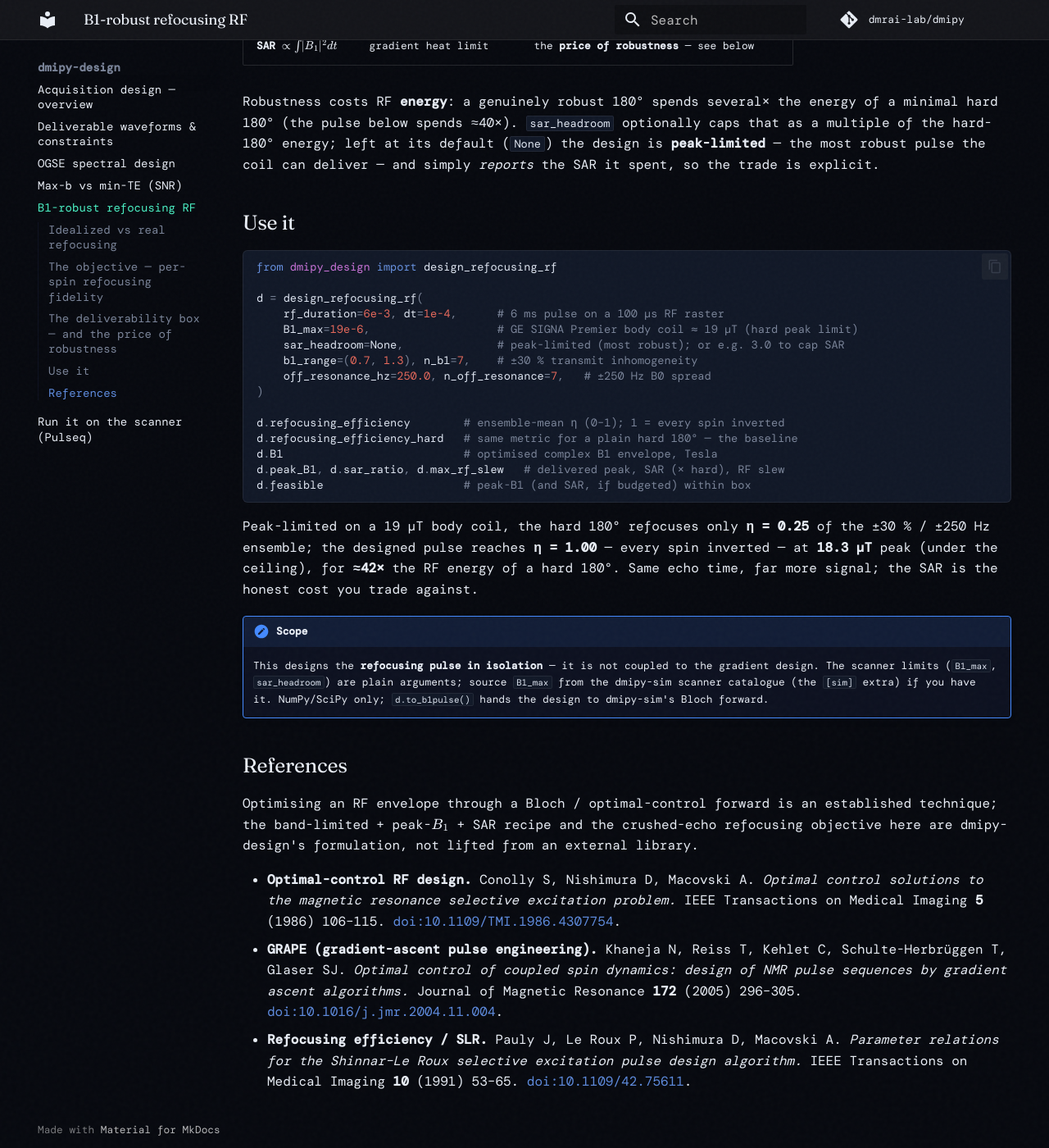
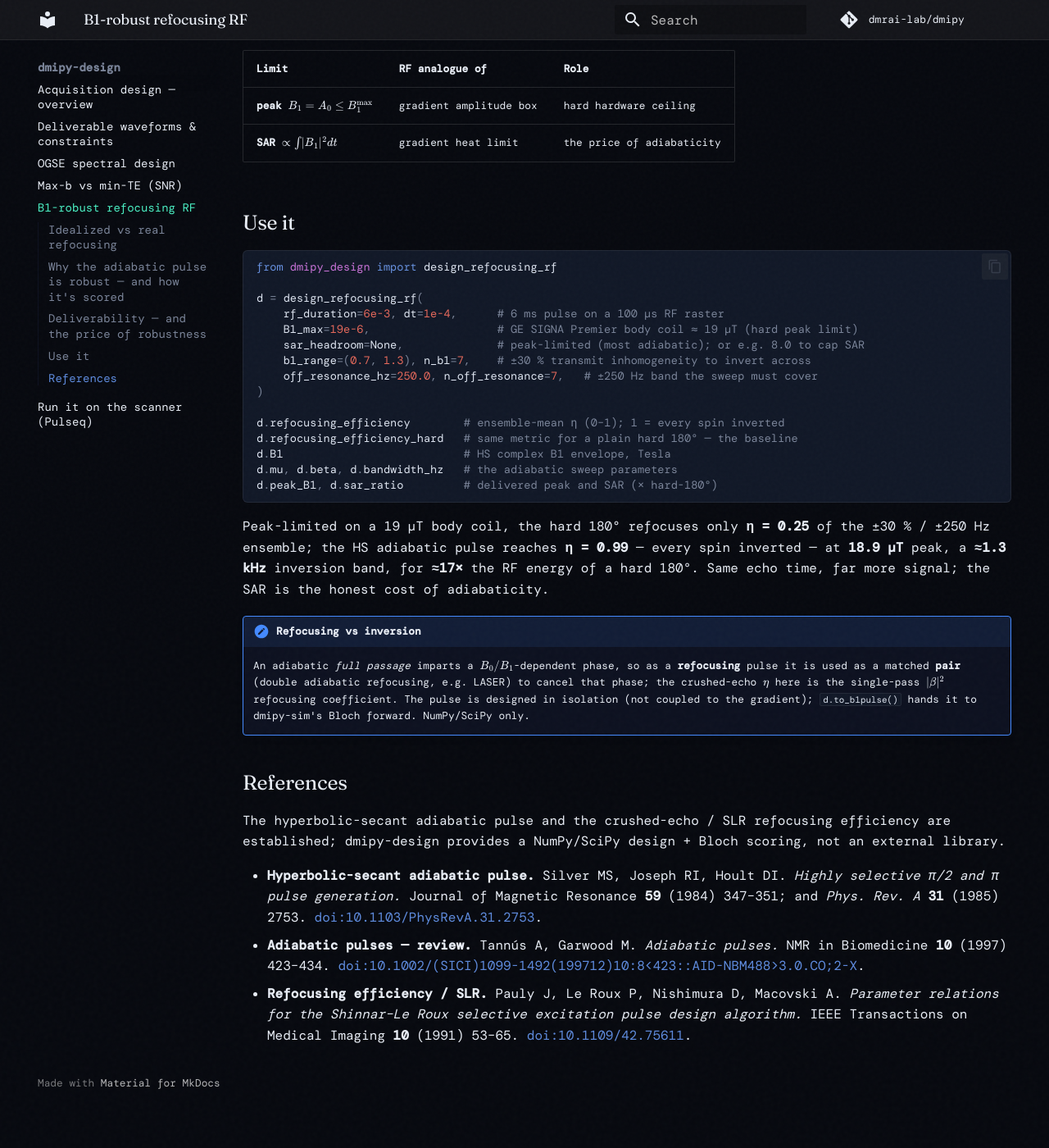
Before and after one commit to dmrai-lab/dmipy, an MkDocs documentation site: the page built from docs/design/rf.md, in a window 1280 px wide and 1400 px high, scrolled down 2554 px. Shown: the whole window at 82% size. Built offline with MkDocs 1.6.1 and Material for MkDocs 9.7.7, drawn with Linux system fonts in a browser that asks for light colours; some web fonts are replaced; comment, search, counter and statistics services are not loaded; after the commit the page ends 3898 px from its top, so only the background shows below that; some of the changed text lies outside the part shown.

Commit message:
docs(rf): adiabatic (HS) pulse — clean spirals, real deliverable design
Rebuild the pedagogy around the hyperbolic-secant adiabatic pulse now used by
design_refocusing_rf. Hero: the three spins FOLLOW the swept field and spiral
smoothly +z→−z on the Bloch sphere (no more wander), with the sech B1(t)
playing. Profile: η vs B1⁺ / off-resonance (flat) + the sech amplitude & tanh
frequency sweep. Prose rewritten for the adiabatic mechanism, the sweep/
bandwidth, the SAR cost, and the pair-refocusing caveat.

Co-Authored-By: Claude Opus 4.8 <noreply@anthropic.com>

````diff
--- a/docs/design/rf.md
+++ b/docs/design/rf.md
@@ -5,63 +5,64 @@ inverts every spin perfectly, everywhere. A real refocusing pulse does not. Acro
 transmit field $B_1^+$ varies by tens of percent, so a hard 180° that is exactly π at the coil
 centre becomes a 126° at $B_1^+=0.7$ and a 234° at $B_1^+=1.3$ — the off-nominal spins are never
 properly flipped, the spin echo built on them is incomplete, and that is signal you simply lose.
-`design_refocusing_rf` designs the *RF envelope itself* to flip **every** spin by ~180° across
-that operating range, while staying scanner-deliverable.
 
-It is the **RF analogue of the [NOW gradient box](deliverable.md)**: same idea — maximise a
-physical objective, evaluated through the Bloch equation, subject to the real hardware limits —
-applied to $B_1(t)$ instead of $G(t)$.
+The standard, scanner-deliverable fix is an **adiabatic pulse**: sweep the RF frequency slowly
+through resonance while the amplitude rises and falls, and — provided the sweep is slow enough
+(the *adiabatic condition*) — the magnetisation **follows the effective field** from +z to −z
+*regardless* of the exact $B_1^+$. `design_refocusing_rf` designs the classic **hyperbolic-secant
+(HS) adiabatic full passage** (Silver, Joseph & Hoult 1985) and tunes it to your hardware.
 
-![Three spins are followed on the Bloch sphere (rotating frame) as each pulse plays: one weak-transmit (B1⁺ 0.7×, purple), one nominal (1.0×, black), one strong (1.3×, gold). A 180° pulse should invert every one of them, +z → −z. Under the hard 180° (left) only the nominal spin reaches the south pole; the weak and strong spins under/over-rotate and stall near the equator (Mz ≈ −0.6, not inverted). Under the designed 180° (right) — a phase-modulated, composite/adiabatic-like waveform, shown playing at the bottom — all three spiral down to −z (Mz ≈ −1). That is the robustness the optimiser buys.](media/rf_refocus.gif){ width="100%" }
+It is the **RF analogue of the [NOW gradient box](deliverable.md)**: design a *deliverable*
+waveform that meets a physical spec under the real hardware limits — here $B_1(t)$ instead of
+$G(t)$.
+
+![Three spins are followed on the Bloch sphere (rotating frame): weak-transmit (B1⁺ 0.7×, purple), nominal (1.0×, black), strong (1.3×, gold). Under the hard 180° (left) only the nominal spin reaches −z; the weak and strong spins under/over-rotate and stall near the equator (Mz ≈ −0.6, not inverted). Under the adiabatic HS pulse (right) all three FOLLOW the swept effective field and spiral smoothly down to −z (Mz ≈ −1), regardless of B1⁺. The RF waveform playing below is the HS amplitude (a smooth sech rise-and-fall).](media/rf_refocus.gif){ width="100%" }
 
 New to RF pulses? The [RF pulses — watch the spins](../rf_pulses.md) page (dmipy-sim) shows what
-a $B_1(t)$ envelope *is* and how the Bloch forward plays any pulse — this page is what happens
-when you put an optimiser in front of that forward.
+a $B_1(t)$ envelope *is* and how the Bloch forward plays any pulse — this page designs one.
 
 ## Idealized vs real refocusing
 
 | Idealized theory | Real hardware |
 |---|---|
-| instantaneous, perfect π everywhere | finite-duration pulse; flip scales with local $B_1^+$ |
+| instantaneous, perfect π everywhere | finite-duration pulse; a fixed-flip pulse's angle scales with $B_1^+$ |
 | single on-resonance spin | a spread of static **off-resonance** ($B_0$, susceptibility) |
 | unbounded RF | **peak $B_1$** cap (body-coil hardware limit) and **SAR** (heating) |
 | any shape | bandwidth / **RF slew** limited by the transmit chain |
 
-## The objective — per-spin refocusing fidelity
+## Why the adiabatic pulse is robust — and how it's scored
 
-A refocusing pulse should act as a true 180° rotation for **every** spin, whatever $B_1^+$ and
-off-resonance it sees. The figure of merit is the crushed spin-echo **refocusing efficiency**
+An adiabatic pulse doesn't try to hit exactly 180°; it makes the effective field *sweep* from
+far above resonance, through zero, to far below, and the magnetisation is dragged along with it.
+Change $B_1^+$ and the sweep is a little faster or slower, but as long as it stays adiabatic the
+spin still arrives at −z — that is the source of the robustness, and why every trajectory above
+is a smooth spiral rather than a delicate balance.
 
-$$\eta = \tfrac{1}{2}\,(1 - M_z) \in [0,1],\qquad M_z = \text{the pulse acting on } +z,$$
+The figure of merit is the crushed spin-echo **refocusing efficiency**
 
-which is $1$ for a perfect 180° ($M_z\!\to\!-1$) and $0$ for no rotation ($\eta=|\beta|^2$ in
-Shinnar–Le-Roux terms). The optimiser maximises the **mean of $\eta$ over the ensemble** of
-$(B_1^+\text{ scale} \times \text{off-resonance})$, evaluated by the Bloch equation itself.
+$$\eta = \tfrac12\,(1 - M_z) \in [0,1],\qquad M_z = \text{the pulse acting on } +z,$$
 
-Because $\eta$ is a **per-spin scalar**, the objective cannot be gamed by cross-spin phase
-cancellation — *every* spin must genuinely invert. (An earlier version maximised the coherent
-signal sum $|\langle M_{xy}\rangle|$; that is gameable and produced a pulse that inverted no spin
-well, so it was replaced.)
+($\eta = 1$ for a perfect inversion, $|\beta|^2$ in Shinnar–Le-Roux terms). It is a **per-spin**
+scalar, averaged over the $(B_1^+ \times \text{off-resonance})$ ensemble — so every spin must
+genuinely invert; it cannot be gamed by cross-spin phase cancellation. The design picks the
+sweep parameter $\mu$ (and, under a SAR cap, the amplitude) to maximise $\langle\eta\rangle$
+through the Bloch equation.
 
-![Left: refocusing efficiency η vs B1⁺ transmit scale, on resonance — the hard 180° is a sharp peak at B1⁺=1 and collapses either side, while the designed pulse holds η≈1 flat across (and beyond) the ±30% design range. Centre: η vs off-resonance at B1⁺=1 — the designed pulse holds a flat passband across the ±250 Hz band where the hard pulse is a narrow spike. Right: the designed waveform — amplitude |B1(t)| plus a swept phase (dotted) — the composite/adiabatic-like structure that buys the robustness, versus the flat hard 180°.](media/rf_profile.png){ width="100%" }
+![Left: refocusing efficiency η vs B1⁺ transmit scale — the hard 180° is a sharp peak at B1⁺=1 and collapses either side, while the adiabatic pulse holds η≈1 flat across (and beyond) the ±30% design range. Centre: η vs off-resonance — the sweep bandwidth covers a flat passband where the hard pulse is a narrow spike. Right: the HS waveform — a sech amplitude |B1(t)| and a tanh frequency sweep (green), the defining adiabatic signature — versus the flat hard 180°.](media/rf_profile.png){ width="100%" }
 
-## The deliverability box — and the price of robustness
+## Deliverability — and the price of robustness
 
-The optimisation variable is a **band-limited complex** envelope (a few low-frequency cosine
-coefficients per quadrature): amplitude *and* phase, because robust refocusing needs both (a
-real, amplitude-only pulse cannot fix a wrong flip angle). Band-limiting bounds the RF slew and
-bandwidth structurally.
+The amplitude is set to the deliverable peak (**$A_0 = B_1^{\max}$** — adiabaticity improves with
+amplitude, so you spend the coil's full peak), and the sweep bandwidth is chosen to cover the
+off-resonance band. Adiabatic pulses are **power-hungry**: following the field robustly costs RF
+energy — here ≈17× the SAR of a minimal hard 180°. `sar_headroom` caps that (as a multiple of the
+hard-180° energy) by lowering $A_0$; left `None` the design is peak-limited (most robust) and
+reports the SAR it spent.
 
 | Limit | RF analogue of | Role |
 |---|---|---|
-| **peak $B_1 \le B_1^{\max}$** | gradient amplitude box | hard hardware ceiling — always enforced |
-| **SAR $\propto \int \lvert B_1\rvert^2 dt$** | gradient heat limit | the **price of robustness** — see below |
-
-Robustness costs RF **energy**: a genuinely robust 180° spends several× the energy of a minimal
-hard 180° (the pulse below spends ≈40×). `sar_headroom` optionally caps that as a multiple of
-the hard-180° energy; left at its default (`None`) the design is **peak-limited** — the most
-robust pulse the coil can deliver — and simply *reports* the SAR it spent, so the trade is
-explicit.
+| **peak $B_1 = A_0 \le B_1^{\max}$** | gradient amplitude box | hard hardware ceiling |
+| **SAR $\propto \int\lvert B_1\rvert^2 dt$** | gradient heat limit | the price of adiabaticity |
 
 ## Use it
 
@@ -71,42 +72,41 @@ from dmipy_design import design_refocusing_rf
 d = design_refocusing_rf(
     rf_duration=6e-3, dt=1e-4,      # 6 ms pulse on a 100 µs RF raster
     B1_max=19e-6,                   # GE SIGNA Premier body coil ≈ 19 µT (hard peak limit)
-    sar_headroom=None,              # peak-limited (most robust); or e.g. 3.0 to cap SAR
-    b1_range=(0.7, 1.3), n_b1=7,    # ±30 % transmit inhomogeneity
-    off_resonance_hz=250.0, n_off_resonance=7,   # ±250 Hz B0 spread
+    sar_headroom=None,              # peak-limited (most adiabatic); or e.g. 8.0 to cap SAR
+    b1_range=(0.7, 1.3), n_b1=7,    # ±30 % transmit inhomogeneity to invert across
+    off_resonance_hz=250.0, n_off_resonance=7,   # ±250 Hz band the sweep must cover
 )
 
 d.refocusing_efficiency        # ensemble-mean η (0–1); 1 = every spin inverted
 d.refocusing_efficiency_hard   # same metric for a plain hard 180° — the baseline
-d.B1                           # optimised complex B1 envelope, Tesla
-d.peak_B1, d.sar_ratio, d.max_rf_slew   # delivered peak, SAR (× hard), RF slew
-d.feasible                     # peak-B1 (and SAR, if budgeted) within box
+d.B1                           # HS complex B1 envelope, Tesla
+d.mu, d.beta, d.bandwidth_hz   # the adiabatic sweep parameters
+d.peak_B1, d.sar_ratio         # delivered peak and SAR (× hard-180°)
 ```
 
 Peak-limited on a 19 µT body coil, the hard 180° refocuses only **η = 0.25** of the ±30 % /
-±250 Hz ensemble; the designed pulse reaches **η = 1.00** — every spin inverted — at **18.3 µT**
-peak (under the ceiling), for **≈42×** the RF energy of a hard 180°. Same echo time, far more
-signal; the SAR is the honest cost you trade against.
+±250 Hz ensemble; the HS adiabatic pulse reaches **η = 0.99** — every spin inverted — at
+**18.9 µT** peak, a **≈1.3 kHz** inversion band, for **≈17×** the RF energy of a hard 180°. Same
+echo time, far more signal; the SAR is the honest cost of adiabaticity.
 
-!!! note "Scope"
-    This designs the **refocusing pulse in isolation** — it is not coupled to the gradient
-    design. The scanner limits (`B1_max`, `sar_headroom`) are plain arguments; source `B1_max`
-    from the dmipy-sim scanner catalogue (the `[sim]` extra) if you have it. NumPy/SciPy only;
-    `d.to_b1pulse()` hands the design to dmipy-sim's Bloch forward.
+!!! note "Refocusing vs inversion"
+    An adiabatic *full passage* imparts a $B_0/B_1$-dependent phase, so as a **refocusing** pulse
+    it is used as a matched **pair** (double adiabatic refocusing, e.g. LASER) to cancel that
+    phase; the crushed-echo $\eta$ here is the single-pass $|\beta|^2$ refocusing coefficient.
+    The pulse is designed in isolation (not coupled to the gradient); `d.to_b1pulse()` hands it to
+    dmipy-sim's Bloch forward. NumPy/SciPy only.
 
 ## References
 
-Optimising an RF envelope through a Bloch / optimal-control forward is an established technique;
-the band-limited + peak-$B_1$ + SAR recipe and the crushed-echo refocusing objective here are
-dmipy-design's formulation, not lifted from an external library.
+The hyperbolic-secant adiabatic pulse and the crushed-echo / SLR refocusing efficiency are
+established; dmipy-design provides a NumPy/SciPy design + Bloch scoring, not an external library.
 
-- **Optimal-control RF design.** Conolly S, Nishimura D, Macovski A. *Optimal control solutions to
-  the magnetic resonance selective excitation problem.* IEEE Transactions on Medical Imaging
-  **5** (1986) 106–115. [doi:10.1109/TMI.1986.4307754](https://doi.org/10.1109/TMI.1986.4307754).
-- **GRAPE (gradient-ascent pulse engineering).** Khaneja N, Reiss T, Kehlet C,
-  Schulte-Herbrüggen T, Glaser SJ. *Optimal control of coupled spin dynamics: design of NMR pulse
-  sequences by gradient ascent algorithms.* Journal of Magnetic Resonance **172** (2005) 296–305.
-  [doi:10.1016/j.jmr.2004.11.004](https://doi.org/10.1016/j.jmr.2004.11.004).
+- **Hyperbolic-secant adiabatic pulse.** Silver MS, Joseph RI, Hoult DI. *Highly selective π/2
+  and π pulse generation.* Journal of Magnetic Resonance **59** (1984) 347–351; and *Phys. Rev. A*
+  **31** (1985) 2753. [doi:10.1103/PhysRevA.31.2753](https://doi.org/10.1103/PhysRevA.31.2753).
+- **Adiabatic pulses — review.** Tannús A, Garwood M. *Adiabatic pulses.* NMR in Biomedicine
+  **10** (1997) 423–434.
+  [doi:10.1002/(SICI)1099-1492(199712)10:8<423::AID-NBM488>3.0.CO;2-X](https://doi.org/10.1002/(SICI)1099-1492(199712)10:8%3C423::AID-NBM488%3E3.0.CO;2-X).
 - **Refocusing efficiency / SLR.** Pauly J, Le Roux P, Nishimura D, Macovski A. *Parameter
   relations for the Shinnar–Le Roux selective excitation pulse design algorithm.* IEEE
   Transactions on Medical Imaging **10** (1991) 53–65.
````
Also changed, not shown: docs/design/media/fig_rf_profile.py (+13 -11 lines), docs/design/media/fig_rf_refocus.py (+6 -5 lines), docs/design/media/rf_profile.png, docs/design/media/rf_refocus.gif.
